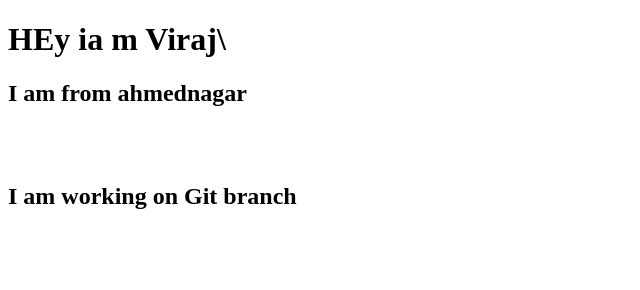
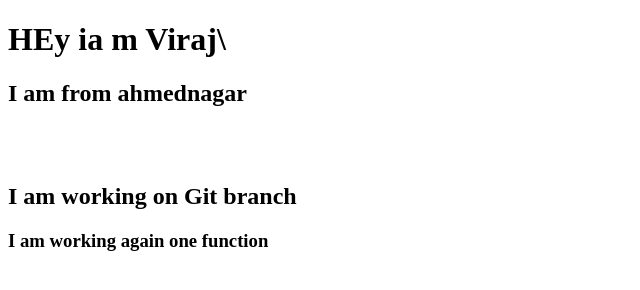
Before and after one commit to viru-2000/git-basic, a plain HTML site: page 2.html in a window 1280 px wide. Shown: the whole page, without its empty margins (0-640 px from the left). Drawn offline with Linux system fonts and the light colour scheme.

Commit message:
changes is done again

```diff
--- a/2.html
+++ b/2.html
@@ -10,7 +10,7 @@
         <h2> I am from ahmednagar</h2>
         <br> <br>
         <h2> I am working on Git branch</h2>
-
+        <h3> I am working again one function</h3>
 
     </h1>
 </body>
```
